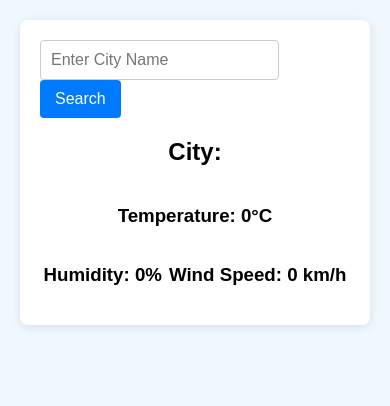
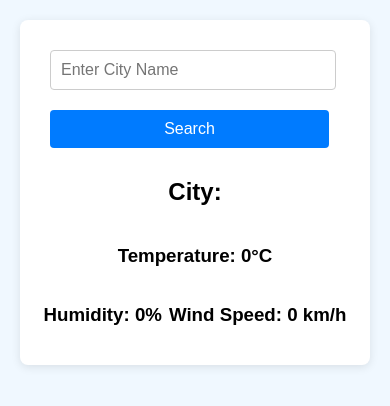
Before and after one commit to karthika2903/weather-app, a plain HTML site: page index.html in a window 390 px wide. Drawn offline with Linux system fonts and the light colour scheme.

Commit message:
Update weather.css

```diff
--- a/weather.css
+++ b/weather.css
@@ -1,22 +1,23 @@
 body {
     font-family: Arial, sans-serif;
-    background-color: #f0f8ff; /* Light blue background */
+    background-color: #f0f8ff;
     margin: 0;
     padding: 20px;
 }
 
 .container {
     max-width: 600px;
-    margin: 0 auto; /* Center the container */
+    margin: 0 auto;
     padding: 20px;
     border-radius: 8px;
-    background-color: #fff; /* White background for the container */
-    box-shadow: 0 2px 10px rgba(0, 0, 0, 0.1); /* Soft shadow effect */
+    background-color: #fff;
+    box-shadow: 0 2px 10px rgba(0, 0, 0, 0.1);
 }
 
 .search {
     display: flex;
-    justify-content: space-between;
+    justify-content: space-around;
+    align-items: center;
 }
 
 #inputBox {
@@ -35,6 +36,7 @@ body {
     color: white;
     cursor: pointer;
     font-size: 16px;
+    width: 20%;
 }
 
 #searchButton:hover {
@@ -75,3 +77,17 @@ body {
     align-items: center;
     justify-content: center;
 }
+@media screen and (max-width:480px){
+    #searchButton{
+        display: block;
+        margin-top: 15px;
+        width: 90%;
+        margin: 10px;
+
+    }
+    #inputBox{
+        width: 85%;
+        margin: 10px;
+
+    }
+}
```
